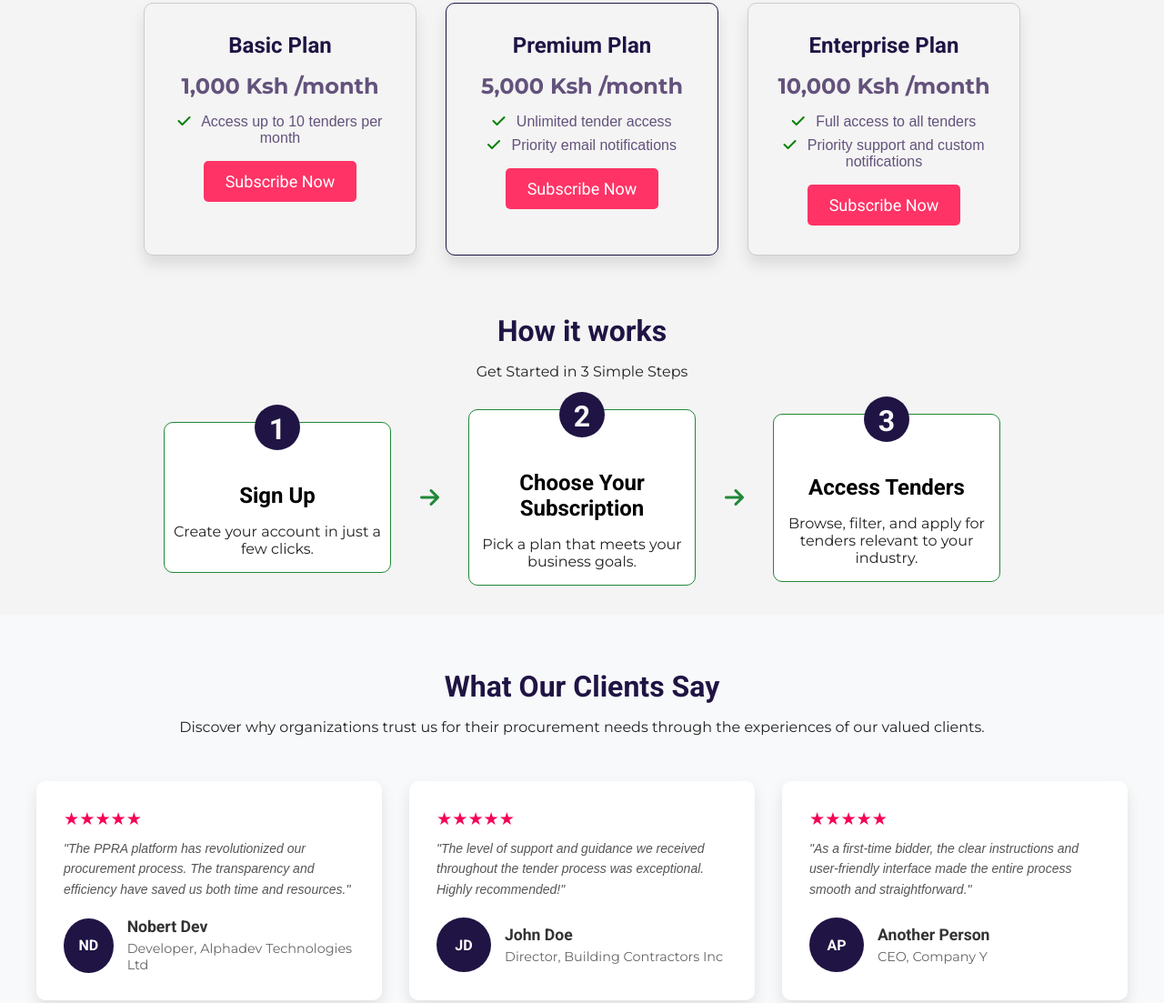
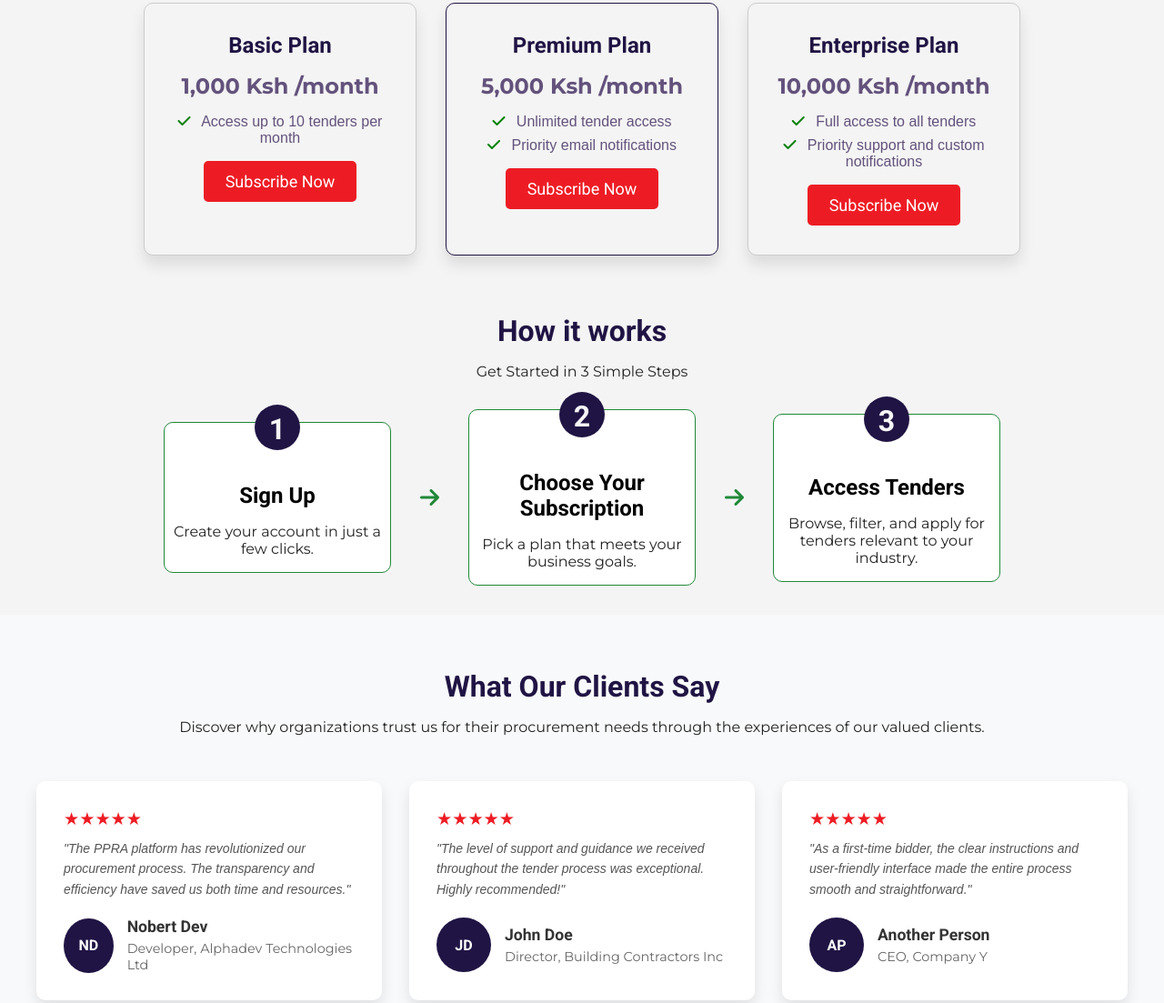
Before and after one commit to NOBERT167/TenderSite, a plain HTML site: page index.html in a window 1280 px wide. Shown: the part 964-2067 px from the top of the page at 91% size. Drawn offline with Linux system fonts and the light colour scheme.

Commit message:
changed secondary color to match logo theme color

```diff
--- a/style.css
+++ b/style.css
@@ -15,7 +15,9 @@ html {
 
 :root {
   --priColor: #201444;
-  --secColor: #f50057;
+  --secColor: #ed1c24;
+  --greenColor: #28a745;
+  /* --secColor: #f50057; */
 }
 
 .home-page {
@@ -173,7 +175,7 @@ nav {
 
 .btn-primary {
   cursor: pointer;
-  background-color: #ff3366;
+  background-color: var(--secColor);
   color: #fff;
   padding: 0.75rem 1.5rem;
   border-radius: 5px;
```
